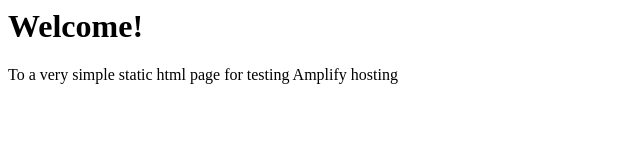
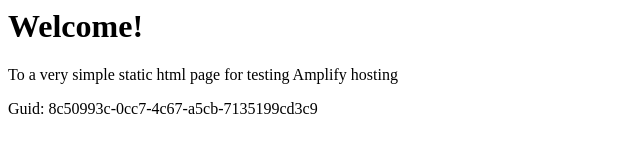
Before and after one commit to aws-aemilia-cmh/Github-PR-Commit-Integration-Test-DoNotTouch-v0-preprod-us-east-2, a website: page src/index.html in a window 1280 px wide. Shown: the whole page, without its empty margins (0-640 px from the left). Drawn offline with Linux system fonts and the light colour scheme.

Commit message:
commit from integ tests

```diff
--- a/src/index.html
+++ b/src/index.html
@@ -1,3 +1,5 @@
+
+
 <html lang="en">
 
 <head>
@@ -10,6 +12,6 @@
 <body>
     <h1>Welcome!</h1>
     <p>To a very simple static html page for testing Amplify hosting</p>
-</body>
+    <p>Guid: 8c50993c-0cc7-4c67-a5cb-7135199cd3c9</p></body>
 
 </html>
```
